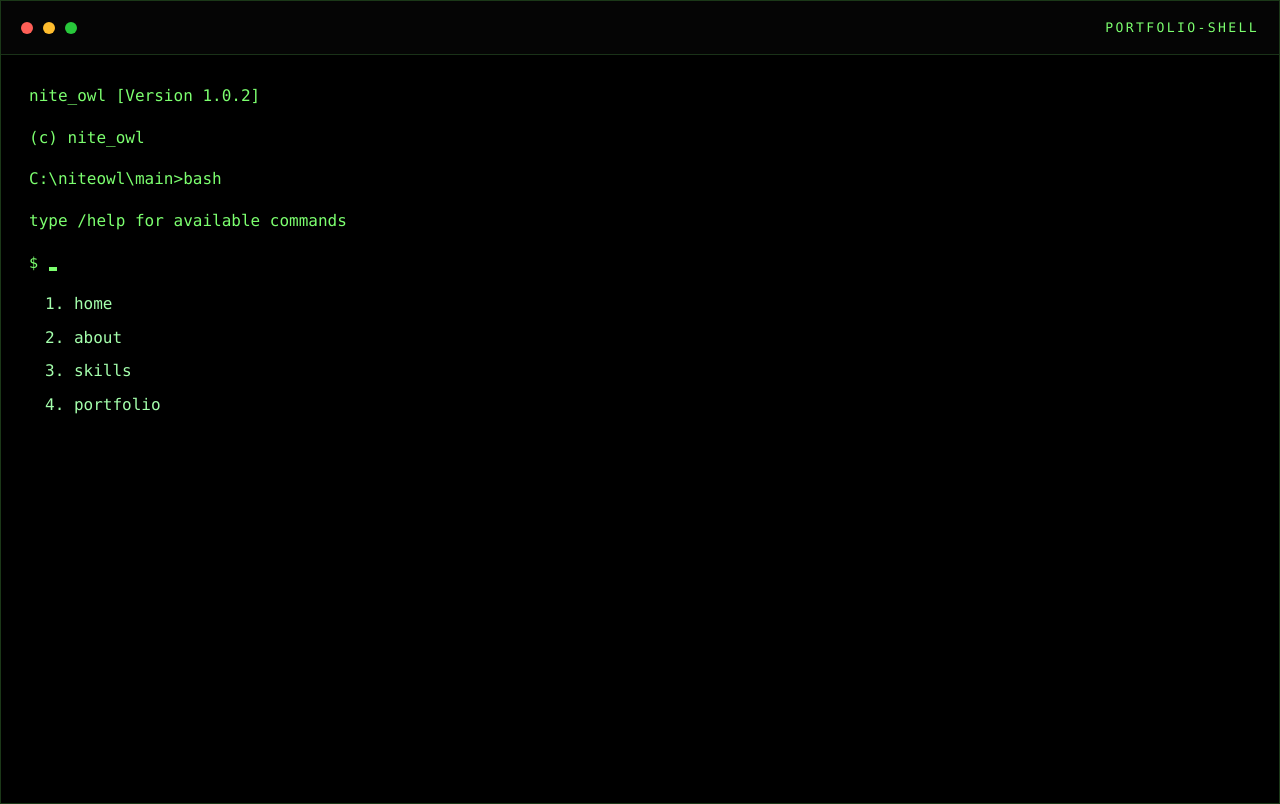
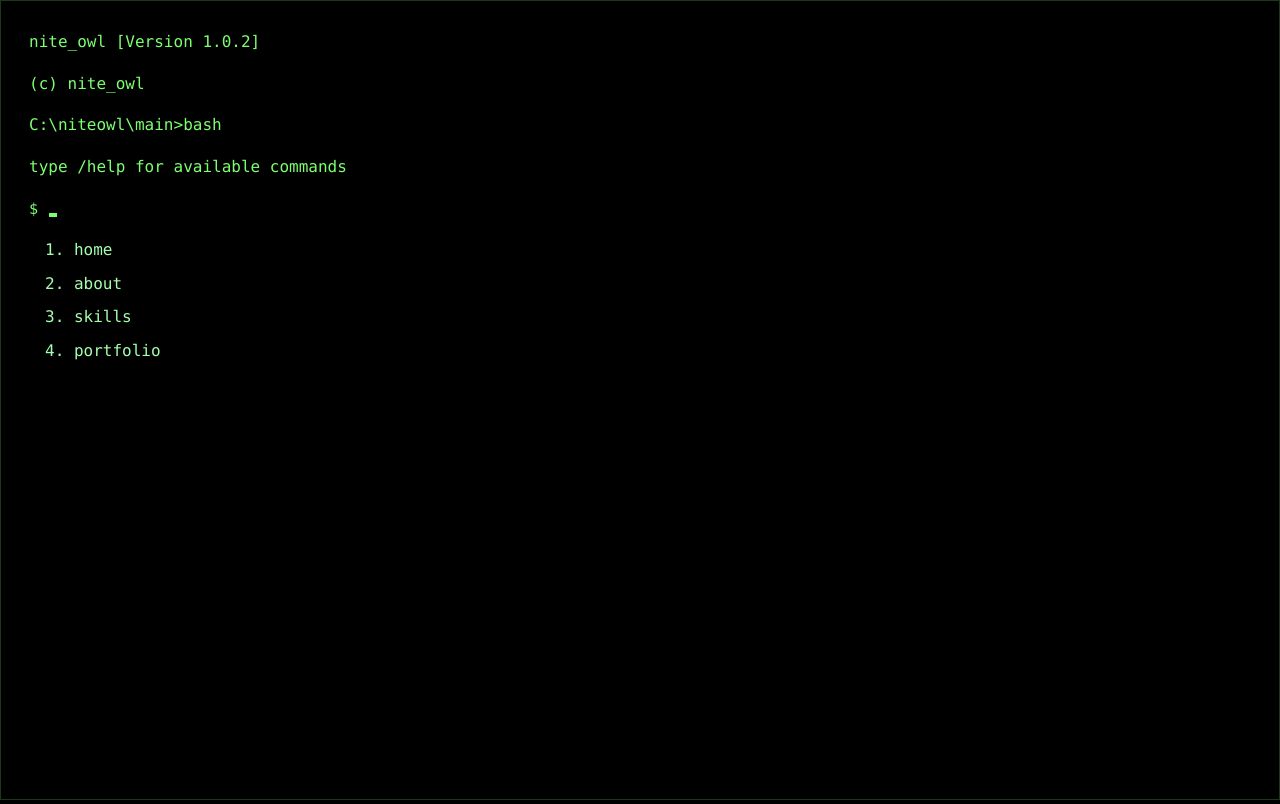
Before and after one commit to erSpell/homepage, a React app: page / in a window 1280 px wide. Built offline with nearby package versions, Linux system fonts and the light colour scheme; the HTML template or start-up script is replaced by a standard one.

Commit message:
fixed cursor

```diff
--- a/src/App.jsx
+++ b/src/App.jsx
@@ -11,12 +11,12 @@ function App() {
     <div className="app-shell">
       <BrowserRouter>
         <section className="terminal-container">
-          <div className="terminal-bar">
+          {/* <div className="terminal-bar">
             <span className="terminal-dot red" />
             <span className="terminal-dot yellow" />
             <span className="terminal-dot green" />
             <div className="terminal-title">portfolio-shell</div>
-          </div>
+          </div> */}
 
           <div className="terminal-body">
             <div className="terminal-screen">
--- a/src/index.css
+++ b/src/index.css
@@ -85,11 +85,11 @@ select {
   text-transform: uppercase;
 }
 
-.terminal-body {
+/* .terminal-body {
   display: flex;
   flex-direction: column;
   min-height: calc(100vh - 52px);
-}
+} */
 
 .terminal-screen {
   flex: 1;
```
